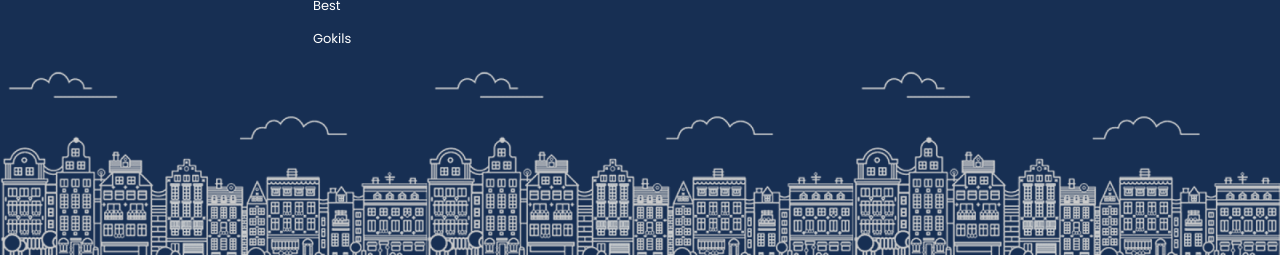
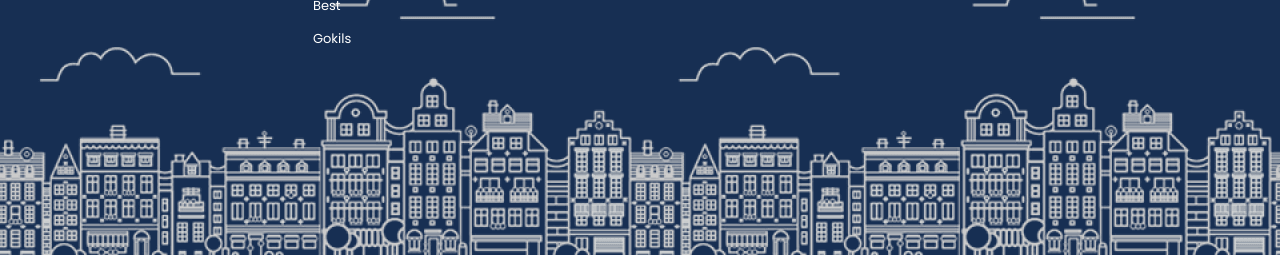
Before and after one commit to NurmuhammadovHojiakbar/zednit, a plain HTML site: page index.html in a window 1280 px wide. Shown: the part 2745-3000 px from the top of the page. Drawn offline with nearby package versions, Linux system fonts and the light colour scheme.

Commit message:
footer background image

```diff
--- a/sass/styles.scss
+++ b/sass/styles.scss
@@ -355,8 +355,8 @@ body{
 .site-footer{
     padding: 50px 30px 200px;
     color: #fff;
-    background: #172F53 url("../images/site-footer-bg.png") no-repeat center 100%;
-    background-size: 100%;
+    background: #172F53 url("../images/site-footer-bg.png") repeat-x center 100%;
+    background-size: auto;
 
     .footer-container{
         max-width: 1200px;
```
Also changed, not shown: css/styles.css, 1 other file.
